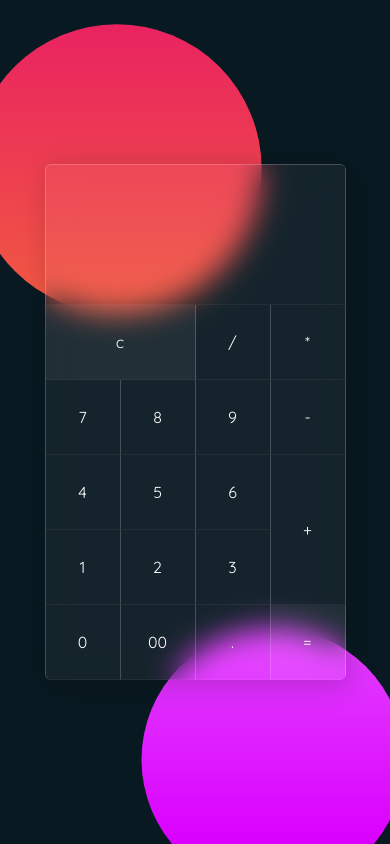
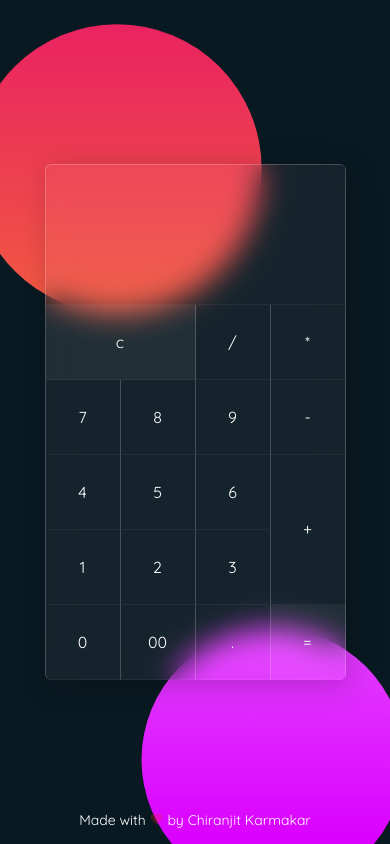
Before and after one commit to chiranjit2020/glass-calculator, a plain HTML site: page index.html in a window 390 px wide. Drawn offline with nearby package versions, Linux system fonts and the light colour scheme.

Commit message:
Responsive...

```diff
--- a/index.html
+++ b/index.html
@@ -1,32 +1,81 @@
 <!DOCTYPE html>
 <html lang="en">
+
 <head>
     <meta charset="UTF-8">
     <meta name="viewport" content="width=device-width, initial-scale=1.0">
+    <link rel="icon" href="favicon.png" type="image/png" sizes="16x16">
+    <meta name="theme-color" content="#e91f62">
+    <link href='https://unpkg.com/boxicons@2.0.7/css/boxicons.min.css' rel='stylesheet'>
     <title>Glass Calculator</title>
     <link rel="preconnect" href="https://fonts.gstatic.com">
     <link href="https://fonts.googleapis.com/css2?family=Quicksand:wght@400;500&display=swap" rel="stylesheet">
     <style>
-		*{ padding: 0; margin: 0; box-sizing: border-box; }
-		body{ display: flex; justify-content: center; align-items: center; min-height: 100vh; background-color: #091921; font-family: 'Quicksand', sans-serif;}
-		body::before{ content: ''; position: absolute; left: 0; top: 0; width: 100%; height: 100%; background: linear-gradient(#e91e63, #ffc107); clip-path: circle(22% at 30% 20%); }
-		body::after{ content: ''; position: absolute; left: 0; top: 0; width: 100%; height: 100%; background: linear-gradient(#ffffff, #da00ff); clip-path: circle(20% at 70% 90%); }
-		.container{
+        *,
+        *:before,
+        *:after {
+            padding: 0;
+            margin: 0;
+            box-sizing: border-box;
+        }
+
+        body {
+            font-family: 'Quicksand', sans-serif;
+            font-size: 16px;
+            color: #fff;
+            line-height: 1.3;
+            display: flex;
+            justify-content: center;
+            align-items: center;
+            flex-direction: column;
+            min-height: 100vh;
+            background-color: #091921;
+            padding: 0;
+            margin: 0;
+        }
+
+        body::before {
+            content: '';
+            position: absolute;
+            left: 0;
+            top: 0;
+            width: 100%;
+            height: 100%;
+            background: linear-gradient(#e91e63, #ffc107);
+            clip-path: circle(22% at 30% 20%);
+            z-index: -1;
+        }
+
+        body::after {
+            content: '';
+            position: absolute;
+            left: 0;
+            top: 0;
+            width: 100%;
+            height: 100%;
+            background: linear-gradient(#ffffff, #da00ff);
+            clip-path: circle(20% at 70% 90%);
+            z-index: -1;
+        }
+
+        .container {
             position: relative;
-			background: rgba(255,255,255,0.05);
+            background: rgba(255, 255, 255, 0.05);
             border-radius: 6px;
             overflow: hidden;
             z-index: 10;
-			border-top: 1px solid rgba(255,255,255,0.2);
-			border-left: 1px solid rgba(255,255,255,0.2);
-			box-shadow: 5px 5px 30px rgba(0,0,0,.2);
+            border-top: 1px solid rgba(255, 255, 255, 0.2);
+            border-left: 1px solid rgba(255, 255, 255, 0.2);
+            box-shadow: 5px 5px 30px rgba(0, 0, 0, .2);
             backdrop-filter: blur(15px);
         }
-		.calculator{
+
+        .calculator {
             position: relative;
             display: grid;
         }
-		.calculator .value{
+
+        .calculator .value {
             grid-column: span 4;
             height: 140px;
             width: 300px;
@@ -37,10 +86,11 @@
             font-size: 30px;
             background: transparent;
             color: #fff;
-			border-bottom: 1px solid rgba(255,255,255,0.05);
-			border-right: 1px solid rgba(255,255,255,0.205);
+            border-bottom: 1px solid rgba(255, 255, 255, 0.05);
+            border-right: 1px solid rgba(255, 255, 255, 0.205);
         }
-		.calculator span{
+
+        .calculator span {
             display: grid;
             place-items: center;
             height: 75px;
@@ -49,35 +99,64 @@
             font-weight: 400;
             cursor: pointer;
             user-select: none;
-			border-bottom: 1px solid rgba(255,255,255,0.05);
-			border-right: 1px solid rgba(255,255,255,0.205);
+            border-bottom: 1px solid rgba(255, 255, 255, 0.05);
+            border-right: 1px solid rgba(255, 255, 255, 0.205);
             transition: 0.5s;
         }
-		.calculator span:hover{
+
+        .calculator span:hover {
             transition: 0s;
-			background-color: rgba(255,255,255,.05);
+            background-color: rgba(255, 255, 255, .05);
         }
-		.calculator span:active{
+
+        .calculator span:active {
             background: #14ff47;
             color: #192f00;
             font-size: 24px;
             font-weight: 500;
         }
-		.calculator .clear{
+
+        .calculator .clear {
             grid-column: span 2;
             width: 150px;
-			background-color: rgba(255,255,255,0.05);
+            background-color: rgba(255, 255, 255, 0.05);
         }
-		.calculator .plus{
+
+        .calculator .plus {
             grid-row: span 2;
             height: 150px;
         }
-		.calculator .equal{
-			background-color: rgba(255,255,255,0.05);
+
+        .calculator .equal {
+            background-color: rgba(255, 255, 255, 0.05);
+        }
+
+        footer {
+            position: fixed;
+            left: 0;
+            right: 0;
+            bottom: 0;
+            text-align: center;
+            padding: 15px 0;
+            margin: 0;
+        }
+
+        @media only screen and (max-width: 400px) {
+            body {
+                padding: 30px;
+            }
+
+            footer p {
+                font-size: 14px;
+                line-height: 1.3;
+                padding: 0;
+                margin: 0;
+            }
         }
 
     </style>
 </head>
+
 <body>
     <div class="container">
         <form class="calculator" name="calc">
@@ -104,6 +183,10 @@
         </form>
     </div>
 
+    <footer>
+        <p>Made with <i class='bx bxs-heart bx-flashing' style='color:#ff2222'></i> by Chiranjit Karmakar</p>
+    </footer>
+
     <script src="vanilla-tilt.js"></script>
     <script>
         VanillaTilt.init(document.querySelector(".container"), {
@@ -112,6 +195,8 @@
             glare: true,
             "max-glare": 0.2,
         });
+
     </script>
 </body>
+
 </html>
```
Also changed, not shown: favicon.png (added). Lines whose indentation alone changed are shown as unchanged.
